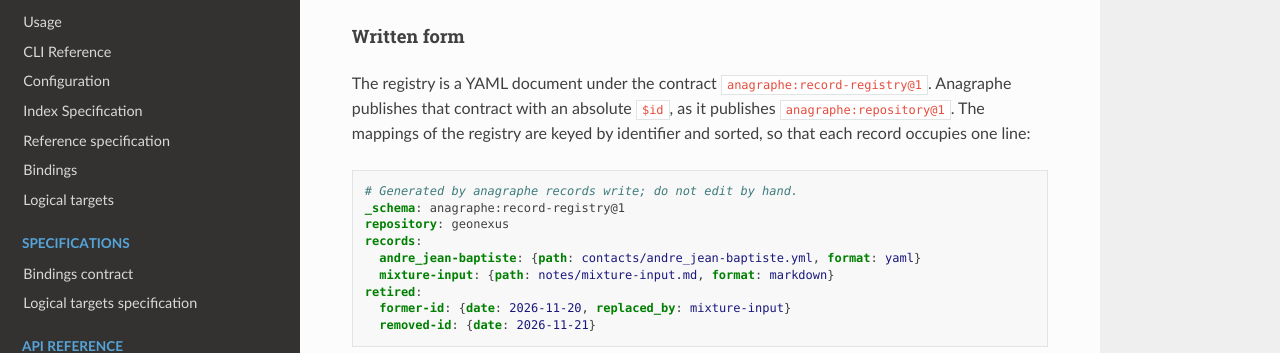
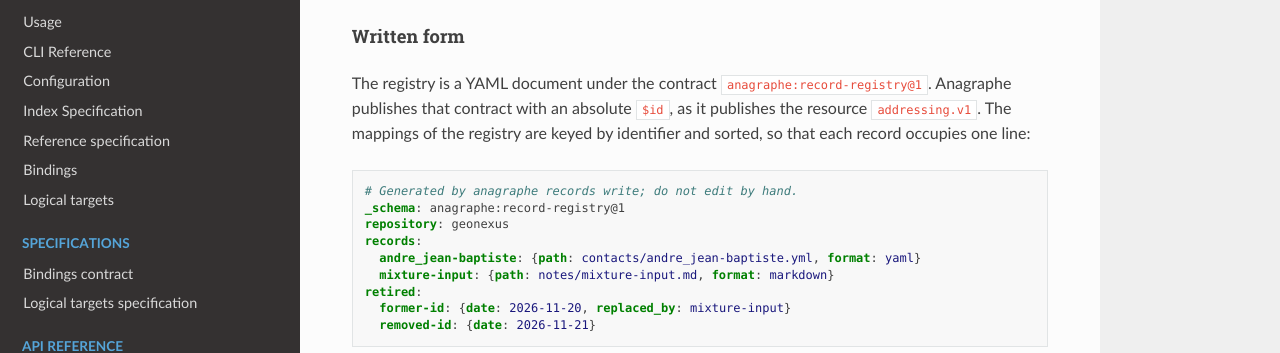
Before and after one commit to esther-poniatowski/anagraphe, a Sphinx documentation site: the page built from docs/adr/0007-record-registry.md, in a window 1280 px wide and 900 px high, scrolled down 3236 px. Shown: the part 159-512 px from the top of the window. Built offline with Sphinx 7.4.7 and the Read the Docs theme 3.1.0, drawn with Linux system fonts in a browser that asks for light colours.

Commit message:
docs(adr): Compare the registry id with addressing ###################################################
ADR 0007 compared the absolute $id of the registry contract with the
schema of anagraphe:repository@1, which declares no $id:
  - docs/adr/0007-record-registry.md names the resource addressing.v1,
    the schema that the package publishes with an absolute $id
######################################################################

Signed-off-by: Esther Poniatowski <esther.poniatowski@ens.psl.eu>
Co-Authored-By: Claude Opus 5.5 <noreply@anthropic.com>

````diff
--- a/docs/adr/0007-record-registry.md
+++ b/docs/adr/0007-record-registry.md
@@ -143,7 +143,7 @@ keep an identifier retired after its record is deleted.
 #### Written form
 
 The registry is a YAML document under the contract `anagraphe:record-registry@1`. Anagraphe publishes
-that contract with an absolute `$id`, as it publishes `anagraphe:repository@1`. The mappings of the
+that contract with an absolute `$id`, as it publishes the resource `addressing.v1`. The mappings of the
 registry are keyed by identifier and sorted, so that each record occupies one line:
 
 ```yaml
````
